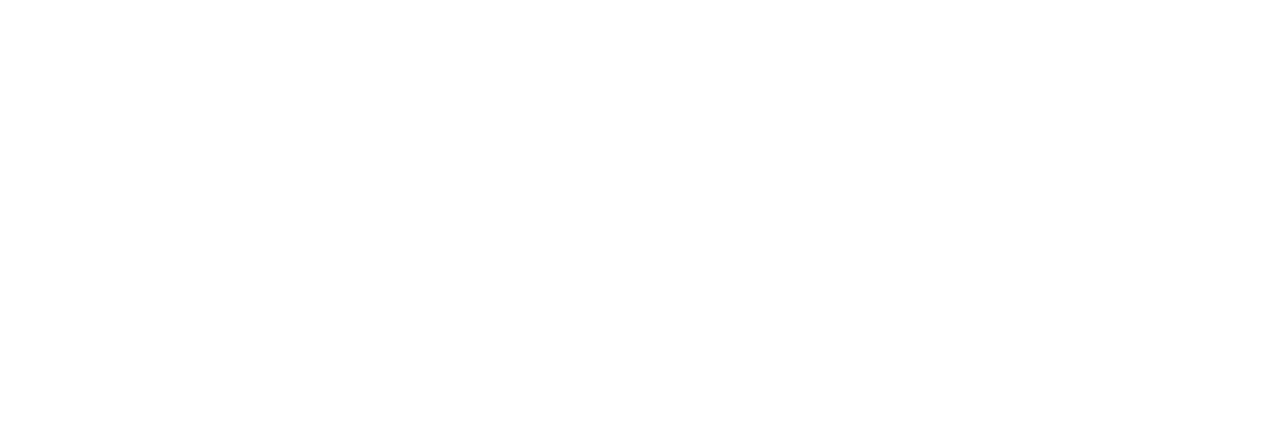
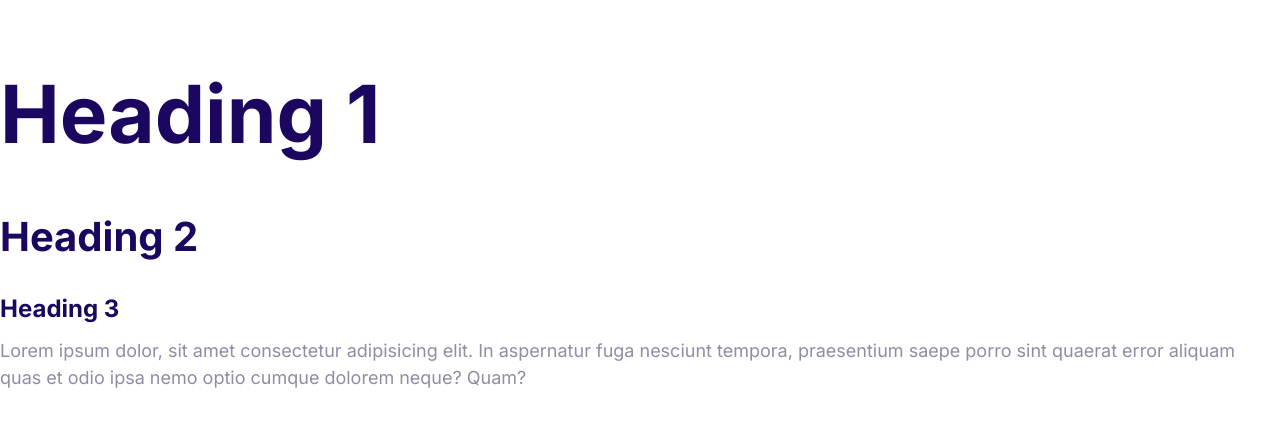
Before and after one commit to jmsazz00/Depsy, a plain HTML site: page index.html in a window 1280 px wide. Drawn offline with Linux system fonts and the light colour scheme.

Commit message:
Defin the styles for the fonts.

```diff
--- a/index.html
+++ b/index.html
@@ -6,7 +6,22 @@
     <meta name="viewport" content="width=device-width, initial-scale=1.0" />
     <link rel="stylesheet" href="normalize.css" />
     <link rel="stylesheet" href="moshify.css" />
+    <link rel="preconnect" href="https://fonts.googleapis.com" />
+    <link rel="preconnect" href="https://fonts.gstatic.com" crossorigin />
+    <link
+      href="https://fonts.googleapis.com/css2?family=Inter:wght@400;700&display=swap"
+      rel="stylesheet"
+    />
     <title>Document</title>
   </head>
-  <body></body>
+  <body>
+    <h1>Heading 1</h1>
+    <h2>Heading 2</h2>
+    <h3>Heading 3</h3>
+    <p>
+      Lorem ipsum dolor, sit amet consectetur adipisicing elit. In aspernatur
+      fuga nesciunt tempora, praesentium saepe porro sint quaerat error aliquam
+      quas et odio ipsa nemo optio cumque dolorem neque? Quam?
+    </p>
+  </body>
 </html>
--- a/moshify.css
+++ b/moshify.css
@@ -6,3 +6,51 @@
   --color-headings: #1b0760;
   --color-body: #918ca4;
 }
+
+html {
+  font-size: 62.5%;
+}
+
+body {
+  font-family: Inter, Arial, Helvetica, sans-serif;
+  line-height: 1.5;
+  color: var(--color-body);
+  font-size: 2.4rem;
+}
+
+h1,
+h2,
+h3 {
+  color: var(--color-headings);
+  margin-bottom: 1rem;
+}
+
+h1 {
+  font-size: 7rem;
+}
+
+h2 {
+  font-size: 4rem;
+}
+
+h3 {
+  font-size: 3rem;
+}
+
+p {
+  margin-top: 0;
+}
+
+@media screen and (min-width: 1024px) {
+  body {
+    font-size: 1.8rem;
+  }
+
+  h1 {
+    font-size: 8rem;
+  }
+
+  h3 {
+    font-size: 2.4rem;
+  }
+}
```
